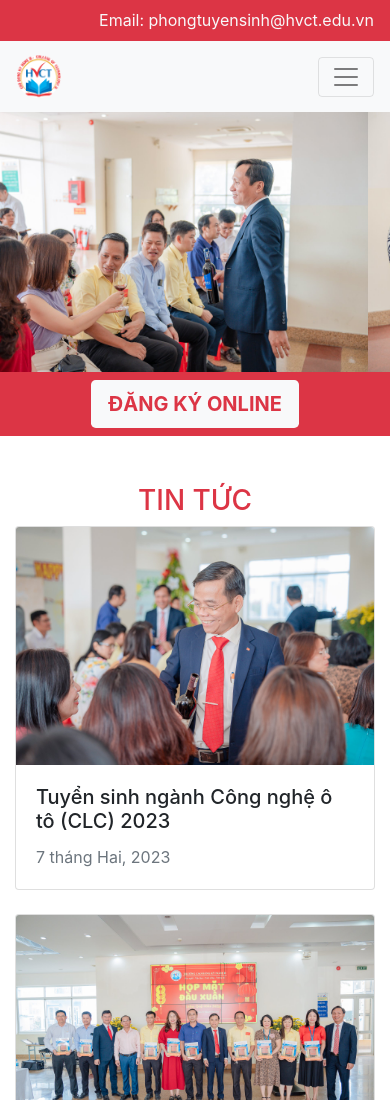
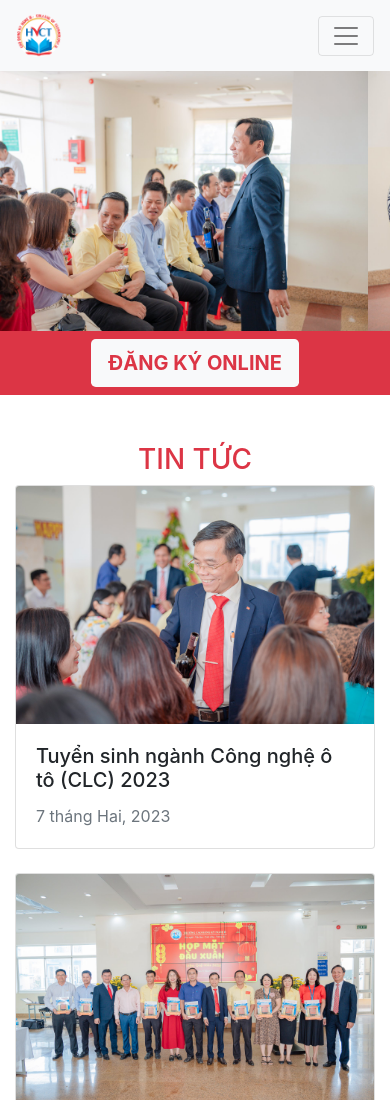
Before and after one commit to cuong0411/hvct-homepage, a plain HTML site: page index.html in a window 390 px wide. Shown: the top 1100 px of the page. Drawn offline with nearby package versions, Linux system fonts and the light colour scheme.

Commit message:
hidden nav on screen < md

```diff
--- a/index.html
+++ b/index.html
@@ -38,7 +38,7 @@
       <!-- navs -->
       <nav
         id="header-nav"
-        class="nav bg-danger text-light justify-content-end"
+        class="nav bg-danger text-light justify-content-end d-none d-lg-flex"
       >
         <p class="nav-link">Email: phongtuyensinh@hvct.edu.vn</p>
         <p class="nav-link">Hotline: <b>0395 113 893</b></p>
```
